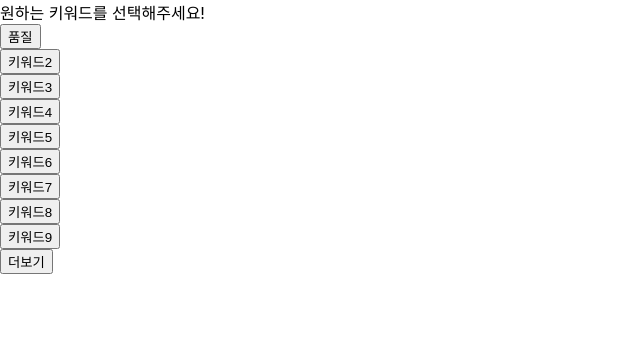
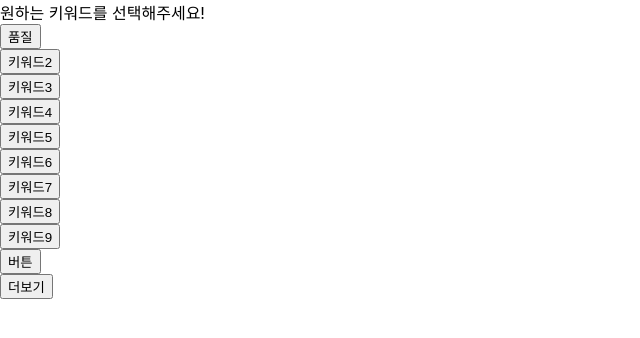
Before and after one commit to bebusl/PSA, a React (Create React App) app in the folder client/: page / in a window 1280 px wide. Both pictures are taken after typing "Sample" into the empty fields and a click on the button "검색". Shown: the top 338 px of the page, without its empty margins (0-640 px from the left). Built offline with nearby package versions, Linux system fonts and the light colour scheme.

Commit message:
[추가]선호키워드전송 기능추가

```diff
--- a/client/src/components/layout/SelectBox.js
+++ b/client/src/components/layout/SelectBox.js
@@ -3,14 +3,7 @@ import useInput from "../shared/hook/useInput";
 
 function KeywordBtn({ word, handleClick }){
   const Likeword = [];
-  // function BtnClick(e){
-  //   e.preventDefault();
-  //   // console.log({word})
-  //   // console.log({values})
-  //   Keyword(e, word)
-  //   const likeword = Likeword.concat({word})
-  //   // console.log({likeword})
-  // }
+
   return (
       <div>
           <button onClick={handleClick}>{word}</button>
@@ -18,9 +11,18 @@ function KeywordBtn({ word, handleClick }){
   );
 }
 
-function SelectBox({ keywords }) {
+function SelectBox({ keywords, history }) {
 
   const [values, onChange,onFileChange,KeywordButton] = useInput({ likeword: [] });
+
+  function onSubmit(e){
+    e.preventDefault()
+    history.push({
+      pathname: "/ranking",
+      state: { likeword: values.likeword },
+    });
+
+  }
 
   useEffect(()=>{
     console.log("useEffect : ",values)
@@ -36,6 +38,9 @@ function SelectBox({ keywords }) {
         {keywords.map((Keyword, index) => (
                 <KeywordBtn word={Keyword} key={index} handleClick={(e)=>handleClick(e,Keyword)} />
         ))}
+        <form onSubmit={onSubmit}>
+          <button type='submit'>버튼</button>
+        </form>
         <button>더보기</button>
     </Fragment>
 )
--- a/client/src/components/routes/KeywordSelect.js
+++ b/client/src/components/routes/KeywordSelect.js
@@ -2,10 +2,10 @@ import SelectBox from "../layout/SelectBox";
 import {useLocation} from "react-router";
 import useInput from "../shared/hook/useInput";
 
-function KeywordSelect() {
+function KeywordSelect(props) {
   const location = useLocation();
   const keywords = location.state.keywords;
-  return <SelectBox keywords={keywords} />;
+  return <SelectBox keywords={keywords} history={props.history} />;
 }
 
 export default KeywordSelect;
```
